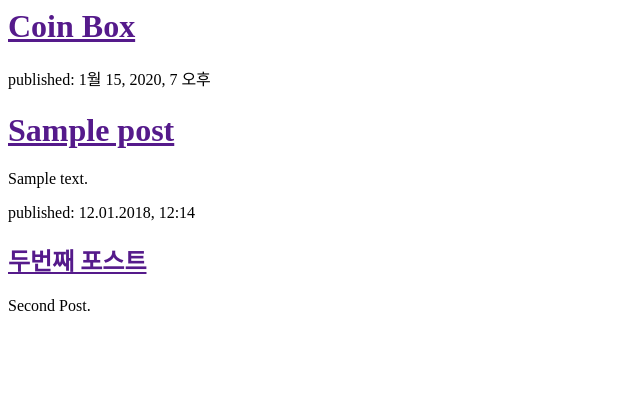
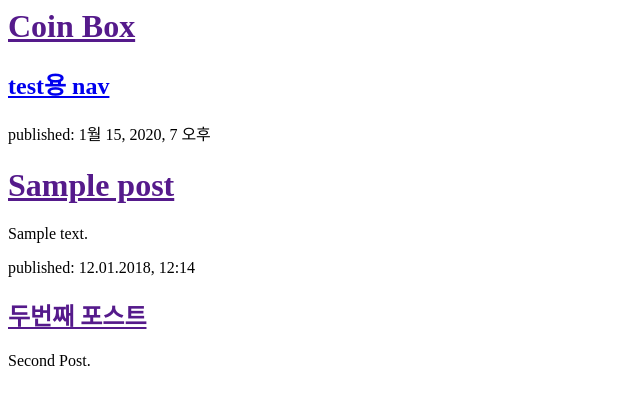
Before and after one commit to kjk1360/my-first-blog, a Django app: template blog/templates/blog/post_list.html in a window 1280 px wide. Shown: the top 405 px of the page, without its empty margins (0-640 px from the left). Run offline with Django 3.2, Linux system fonts and the light colour scheme; the template is opened without the code that fills it: values that come from a table or form of the project are taken from there, others are empty; tables that the repository leaves empty hold one stand-in row (values such as "Sample post").

Commit message:
테스트 입니다

```diff
--- a/blog/templates/blog/post_list.html
+++ b/blog/templates/blog/post_list.html
@@ -5,6 +5,7 @@
     <body>
         <div>
             <h1><a href="">Coin Box</a></h1>
+            <h2><a href="https://m.naver.com">test용 nav</a></h2>
         </div>
 
         <div>
```
